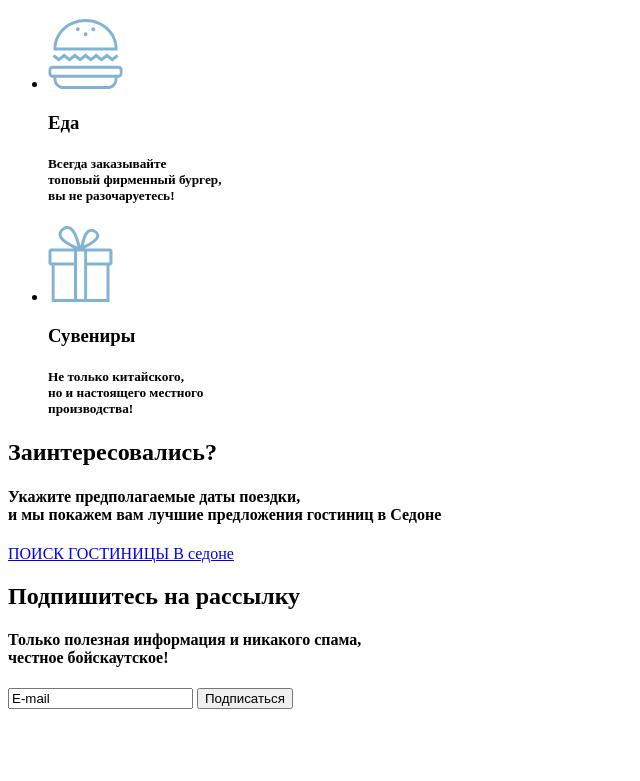
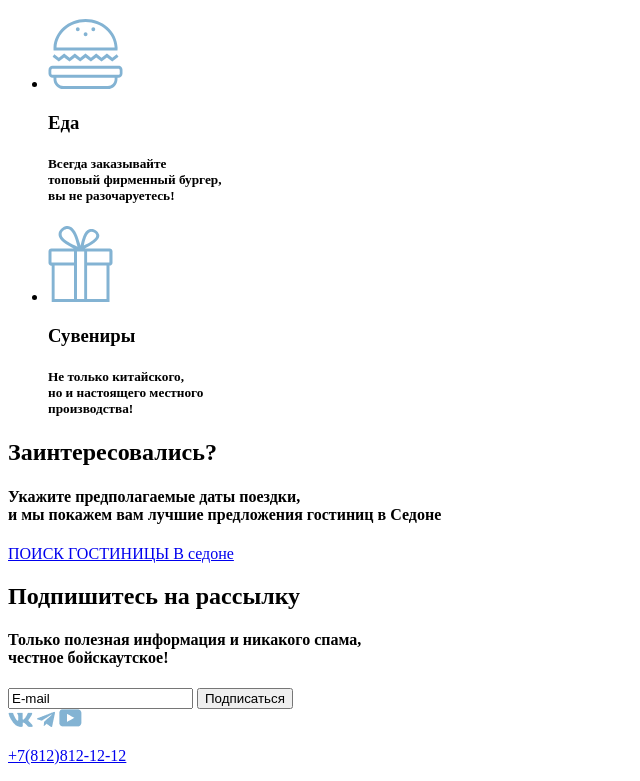
Before and after one commit to htmlacademy-htmlcss/2198955-sedona-35, a plain HTML site: page index.html in a window 1280 px wide. Shown: the part 1095-1876 px from the top of the page, without its empty margins (0-640 px from the left). Before the commit the page ends 1812 px from the top, so only its background shows below. Drawn offline with Linux system fonts and the light colour scheme.

Commit message:
Добавил в футер 4 ссылки из которых 3 с изображением

```diff
--- a/index.html
+++ b/index.html
@@ -131,7 +131,10 @@
       </div>
     </section>
     <footer class=" main-Footer">
-
+      <a href="#"><img src="img\VectorVK.png" alt="VK"></a>
+      <a href="#"><img src="img\VectorTG.png" alt="Telegram"></a>
+      <a href="#"><img src="img\VectorYT.png" alt="Youtobe"></a>
+      <p><a href="tel:+7(812)812-12-12">+7(812)812-12-12</a></p>
     </footer>
   </body>
 
```
Also changed, not shown: img/VectorTG.png (added), img/VectorVK.png (added), img/VectorYT.png (added).
